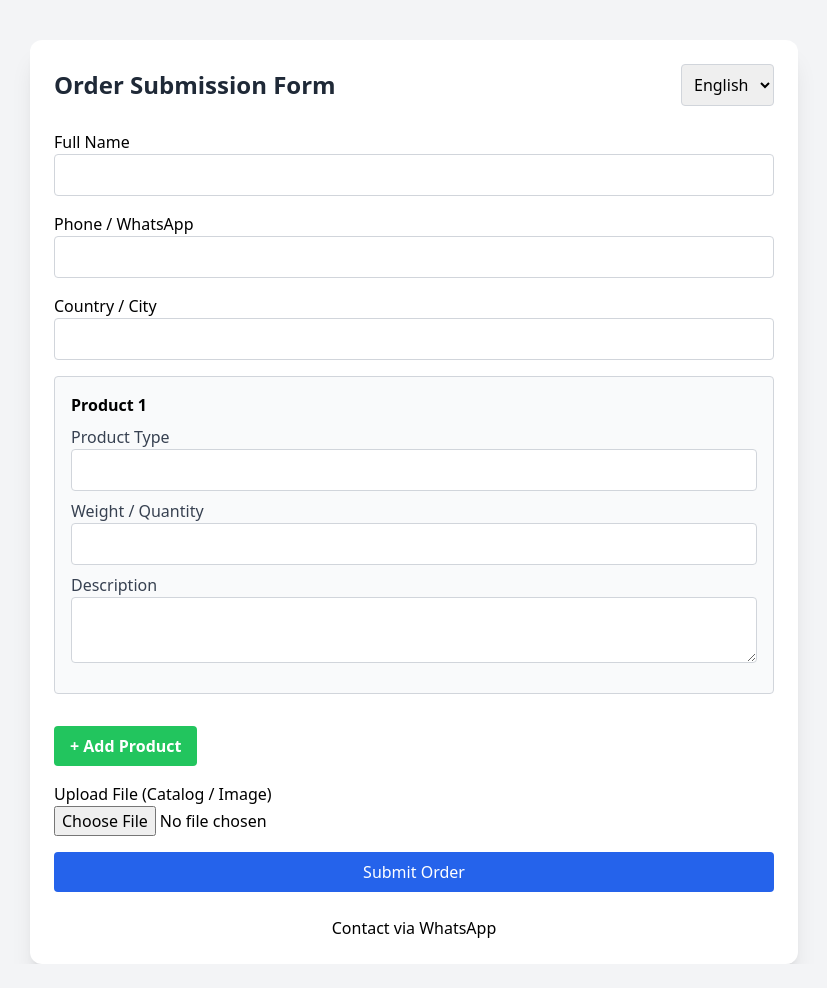
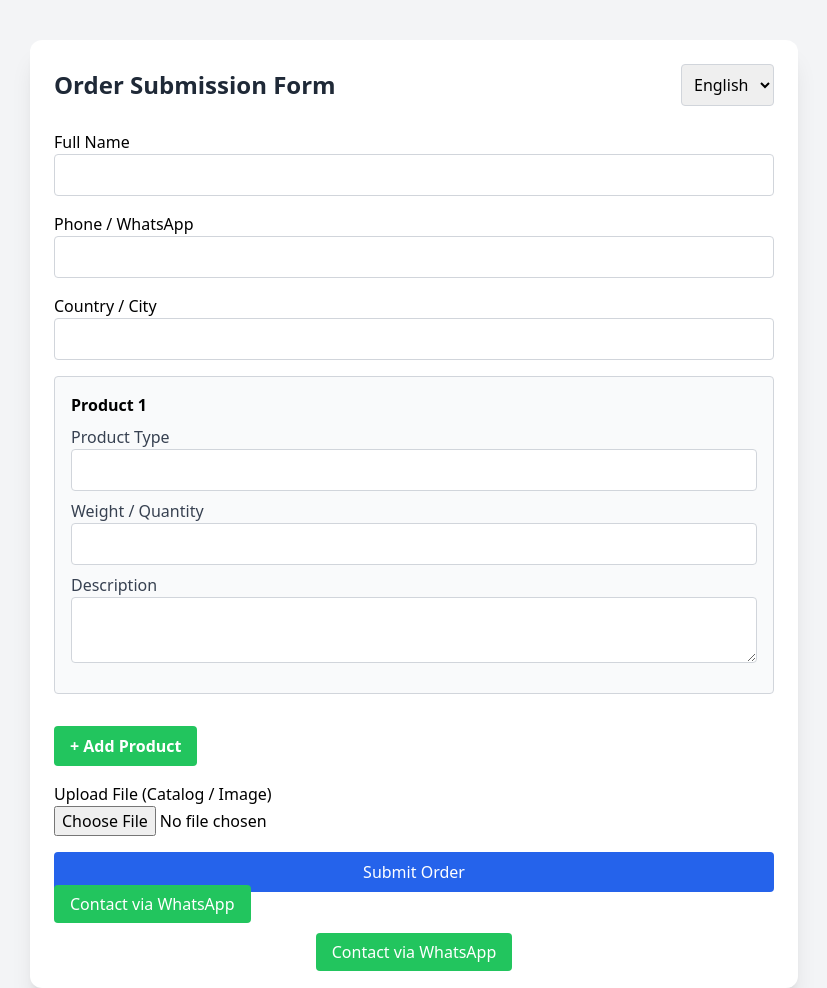
Before and after one commit to shlkhd/tiragon-order-app, a website: page public/index.html in a window 1280 px wide. Shown: the whole page, without its empty margins (226-1053 px from the left). Before the commit the page ends 964 px from the top, so only its background shows below. Drawn offline with nearby package versions, Linux system fonts and the light colour scheme.

Commit message:
Update index.html

```diff
--- a/public/index.html
+++ b/public/index.html
@@ -35,8 +35,12 @@
       <button id="submit" type="submit" class="w-full bg-blue-600 text-white py-2 rounded">Submit Order</button>
     </form>
 
+      <a id="whatsapp" href="https://wa.me/971557068949" class="bg-green-500 text-white px-4 py-2 rounded">Contact via WhatsApp</a>
+
+
+
     <div class="text-center mt-6">
-<a href="https://wa.me/971557068949?text=Hello%20Tiragon%20Team%2C%20I%20want%20to%20place%20an%20order%20order." target="_blank">
+<a href="https://wa.me/971557068949" class="bg-green-500 text-white px-4 py-2 rounded"?text=Hello%20Tiragon%20Team%2C%20I%20want%20to%20place%20an%20order%20order." target="_blank">
   Contact via WhatsApp
 </a>
     </div>
```
